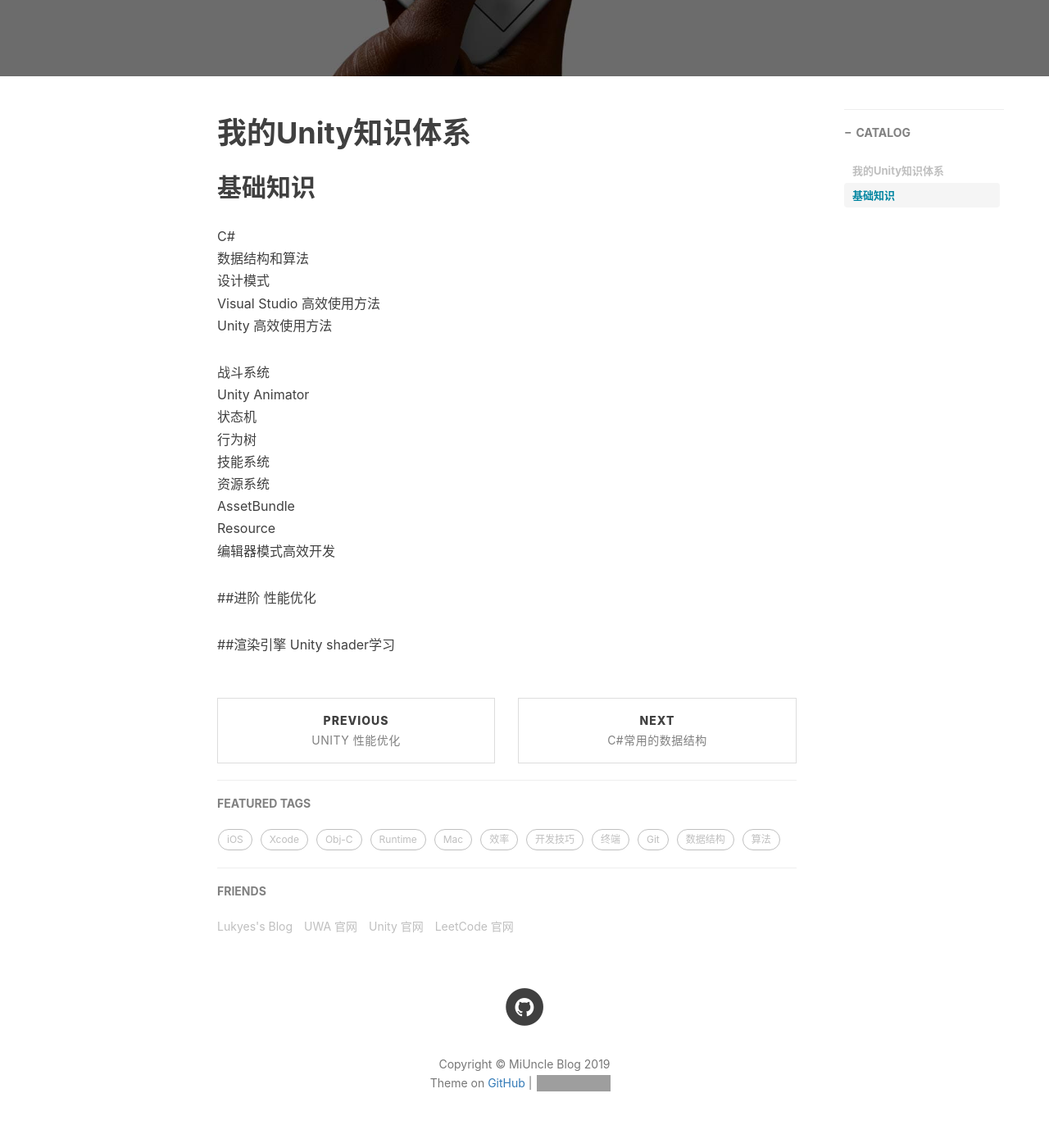
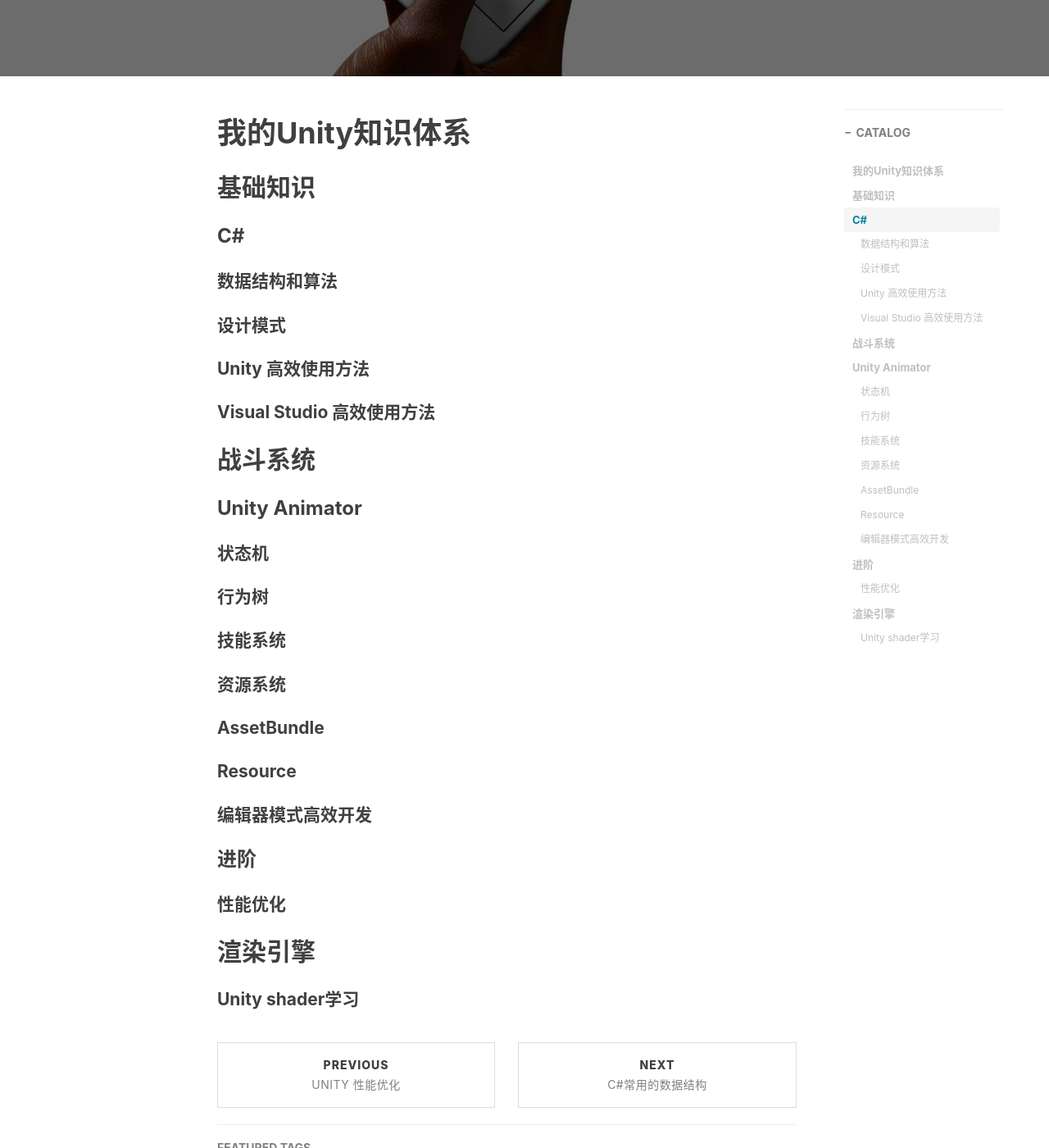
Before and after one commit to DuPrince/DuPrince.github.io, a Jekyll site: the page built from _posts/2018-12-30-我的Unity 知识体系 .md, in a window 1280 px wide and 1400 px high, scrolled down 430 px. Shown: the whole window at 82% size. Built offline with Jekyll 4.4.1, drawn with Linux system fonts in a browser that asks for light colours; nearby versions of some CDN libraries; comment, search, counter and statistics services are not loaded; grey boxes are pictures that could not be loaded.

Commit message:
修改Unity知识体系的格式

```diff
--- a/_posts/2018-12-30-我的Unity 知识体系 .md
+++ b/_posts/2018-12-30-我的Unity 知识体系 .md
@@ -15,24 +15,25 @@ tags:
 # 我的Unity知识体系
 
 ## 基础知识
-C#
-数据结构和算法
-设计模式
-Visual Studio 高效使用方法
-Unity 高效使用方法
+### C#
+#### 数据结构和算法
+#### 设计模式
+#### Unity 高效使用方法
+#### Visual Studio 高效使用方法
 
-战斗系统
-Unity Animator
-状态机
-行为树
-技能系统
-资源系统
-AssetBundle
-Resource
-编辑器模式高效开发
 
-##进阶
-性能优化
+## 战斗系统
+### Unity Animator
+#### 状态机
+#### 行为树
+#### 技能系统
+#### 资源系统
+#### AssetBundle
+#### Resource
+#### 编辑器模式高效开发
 
-##渲染引擎
-Unity shader学习
+### 进阶
+#### 性能优化
+
+## 渲染引擎
+#### Unity shader学习
```
